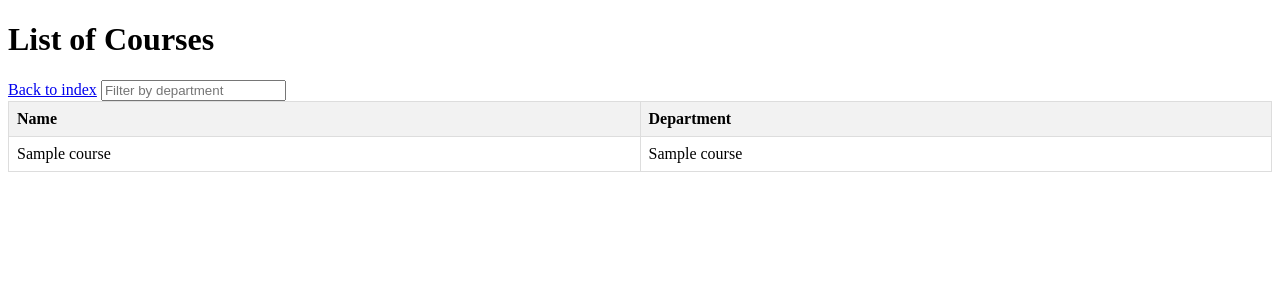
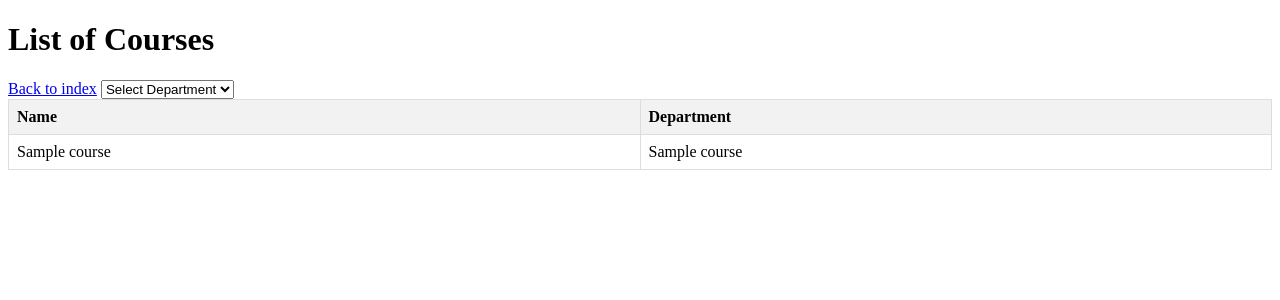
Before and after one commit to David-T-Projects/SeniorCitizensHackathon, a Flask app: page /courses in a window 1280 px wide. Shown: the top 300 px of the page. Run offline with Flask 3, Linux system fonts and the light colour scheme; tables that the repository leaves empty hold one stand-in row (values such as "Sample post"); parts of the project's set-up code (start-up, migrations or seed data) failed here and were passed over.

Commit message:
Working dropdown directory search

```diff
--- a/templates/courses.html
+++ b/templates/courses.html
@@ -22,7 +22,16 @@
 <body>
     <h1>List of Courses</h1>
     <a href="http://localhost:5001/">Back to index</a> <!-- Back button -->
-    <input type="text" id="searchInput" onkeyup="searchDepartment()" placeholder="Filter by department">
+    <select id="departmentSelect" onchange="filterByDepartment()">
+        <option value="">Select Department</option>
+        {% set departments = [] %}
+        {% for course in data %}
+            {% if course.department not in departments %}
+                {% set _ = departments.append(course.department) %}
+                <option value="{{ course.department }}">{{ course.department }}</option>
+            {% endif %}
+        {% endfor %}
+    </select>
     <table id="courses-table">
         <thead>
             <tr>
@@ -41,17 +50,17 @@
     </table>
 
     <script>
-        function searchDepartment() {
-            var input, filter, table, tr, td, i, txtValue;
-            input = document.getElementById("searchInput");
-            filter = input.value.toUpperCase();
+        function filterByDepartment() {
+            var select, filter, table, tr, td, i, txtValue;
+            select = document.getElementById("departmentSelect");
+            filter = select.value.toUpperCase();
             table = document.getElementById("courses-table");
             tr = table.getElementsByTagName("tr");
             for (i = 0; i < tr.length; i++) {
-                td = tr[i].getElementsByTagName("td")[1];
+                td = tr[i].getElementsByTagName("td")[1]; // Index 1 for department column
                 if (td) {
                     txtValue = td.textContent || td.innerText;
-                    if (txtValue.toUpperCase().indexOf(filter) > -1) {
+                    if (filter === "" || txtValue.toUpperCase() === filter) {
                         tr[i].style.display = "";
                     } else {
                         tr[i].style.display = "none";
```
